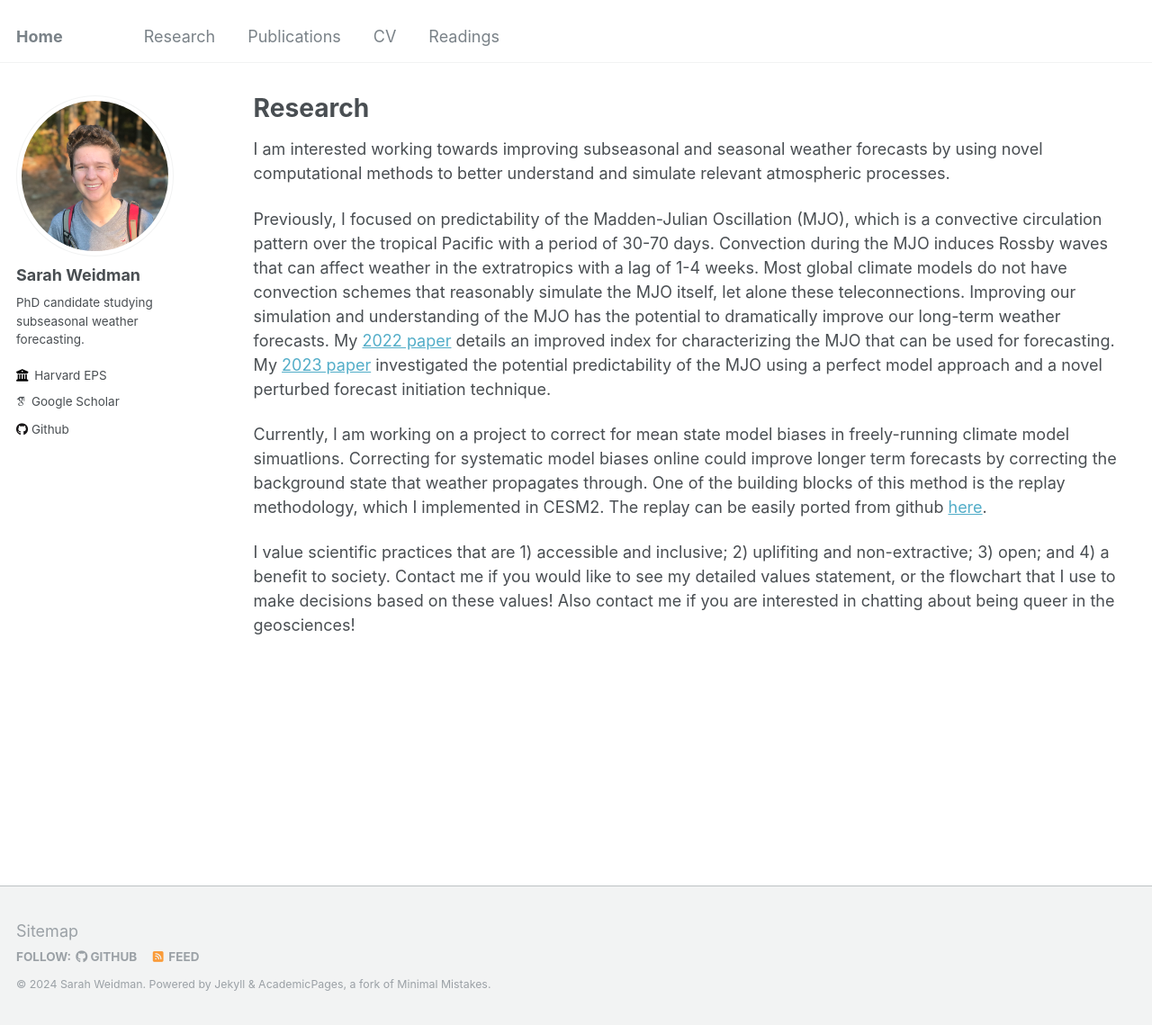
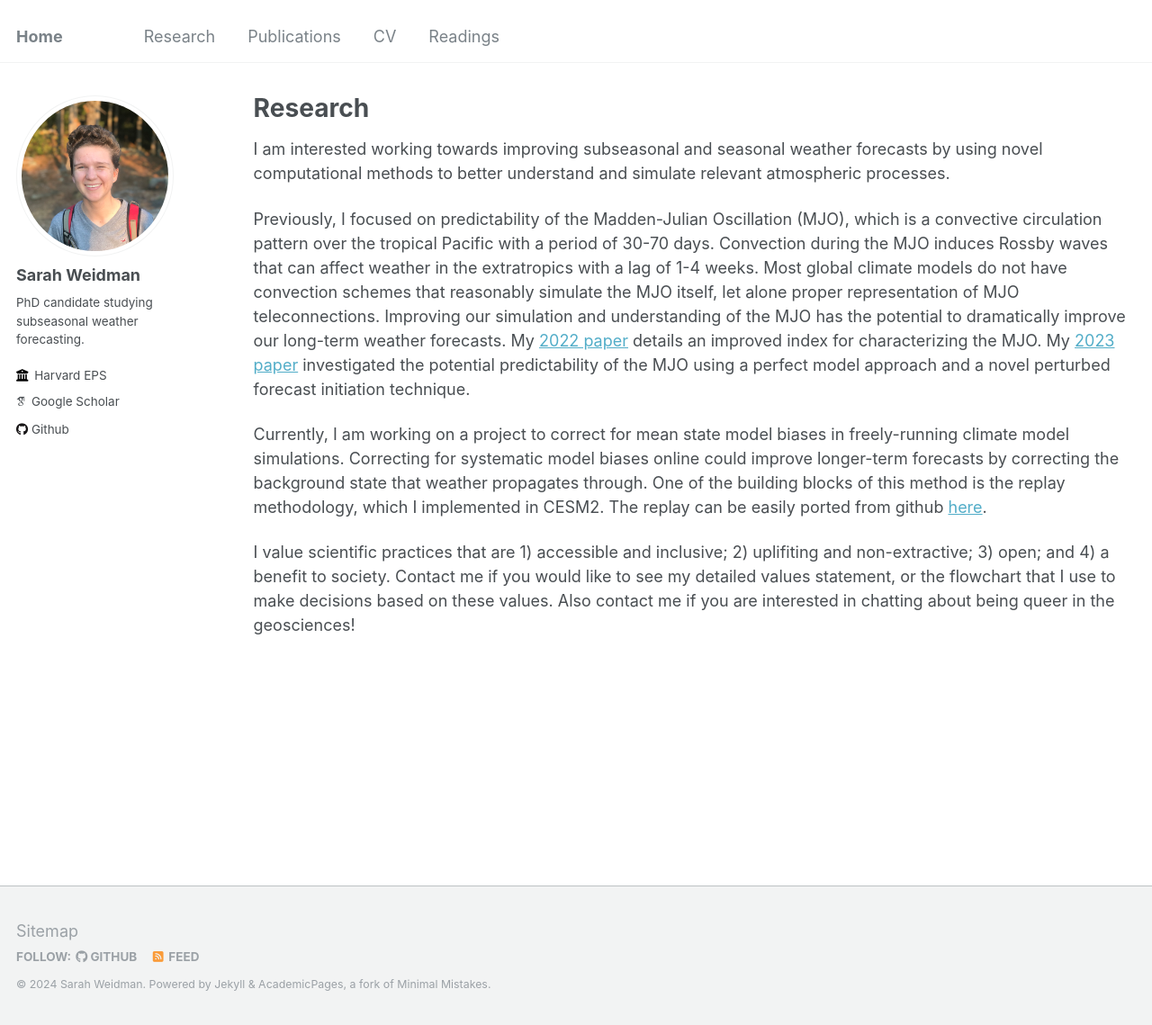
Before and after one commit to sweidy/sweidy.github.io, a Jekyll site: the page built from _pages/research.md, in a window 1280 px wide and 1139 px high. Shown: the whole window at 90% size. Built offline with Jekyll 4.4.1, drawn with Linux system fonts in a browser that asks for light colours; some web fonts are replaced.

Commit message:
fixed typos

```diff
--- a/_pages/research.md
+++ b/_pages/research.md
@@ -8,8 +8,8 @@ author_profile: true
 
 I am interested working towards improving subseasonal and seasonal weather forecasts by using novel computational methods to better understand and simulate relevant atmospheric processes.
 
-Previously, I focused on predictability of the Madden-Julian Oscillation (MJO), which is a convective circulation pattern over the tropical Pacific with a period of 30-70 days. Convection during the MJO induces Rossby waves that can affect weather in the extratropics with a lag of 1-4 weeks. Most global climate models do not have convection schemes that reasonably simulate the MJO itself, let alone these teleconnections. Improving our simulation and understanding of the MJO has the potential to dramatically improve our long-term weather forecasts. My [2022 paper](https://doi.org/10.1029/2022GL099998) details an improved index for characterizing the MJO that can be used for forecasting. My [2023 paper](https://doi.org/10.1029/2023GL105705) investigated the potential predictability of the MJO using a perfect model approach and a novel perturbed forecast initiation technique.
+Previously, I focused on predictability of the Madden-Julian Oscillation (MJO), which is a convective circulation pattern over the tropical Pacific with a period of 30-70 days. Convection during the MJO induces Rossby waves that can affect weather in the extratropics with a lag of 1-4 weeks. Most global climate models do not have convection schemes that reasonably simulate the MJO itself, let alone proper representation of MJO teleconnections. Improving our simulation and understanding of the MJO has the potential to dramatically improve our long-term weather forecasts. My [2022 paper](https://doi.org/10.1029/2022GL099998) details an improved index for characterizing the MJO. My [2023 paper](https://doi.org/10.1029/2023GL105705) investigated the potential predictability of the MJO using a perfect model approach and a novel perturbed forecast initiation technique.
 
-Currently, I am working on a project to correct for mean state model biases in freely-running climate model simuatlions. Correcting for systematic model biases online could improve longer term forecasts by correcting the background state that weather propagates through. One of the building blocks of this method is the replay methodology, which I implemented in CESM2. The replay can be easily ported from github [here](https://github.com/sweidy/CESM).
+Currently, I am working on a project to correct for mean state model biases in freely-running climate model simulations. Correcting for systematic model biases online could improve longer-term forecasts by correcting the background state that weather propagates through. One of the building blocks of this method is the replay methodology, which I implemented in CESM2. The replay can be easily ported from github [here](https://github.com/sweidy/CESM).
 
-I value scientific practices that are 1) accessible and inclusive; 2) uplifiting and non-extractive; 3) open; and 4) a benefit to society. Contact me if you would like to see my detailed values statement, or the flowchart that I use to make decisions based on these values! Also contact me if you are interested in chatting about being queer in the geosciences!
+I value scientific practices that are 1) accessible and inclusive; 2) uplifiting and non-extractive; 3) open; and 4) a benefit to society. Contact me if you would like to see my detailed values statement, or the flowchart that I use to make decisions based on these values. Also contact me if you are interested in chatting about being queer in the geosciences!
```
Also changed, not shown: _pages/publications.md (+2 -4 lines).
